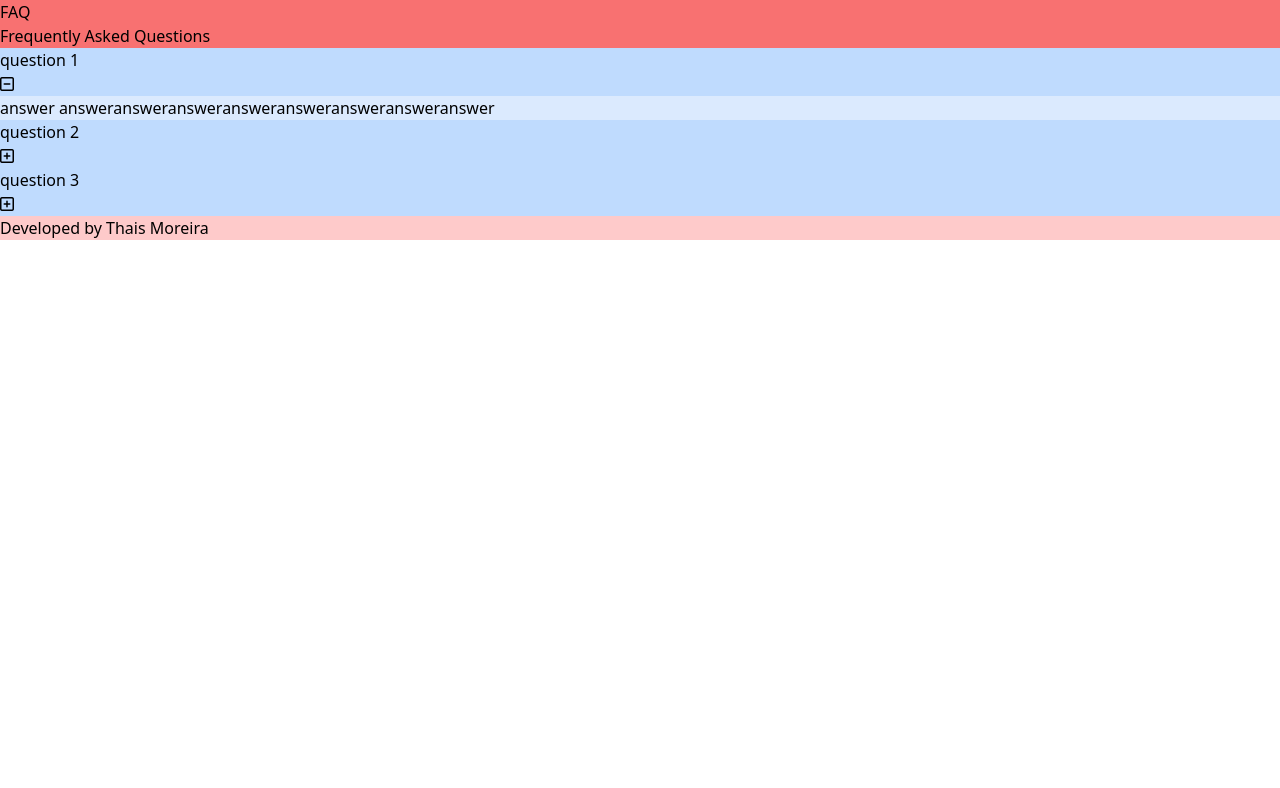
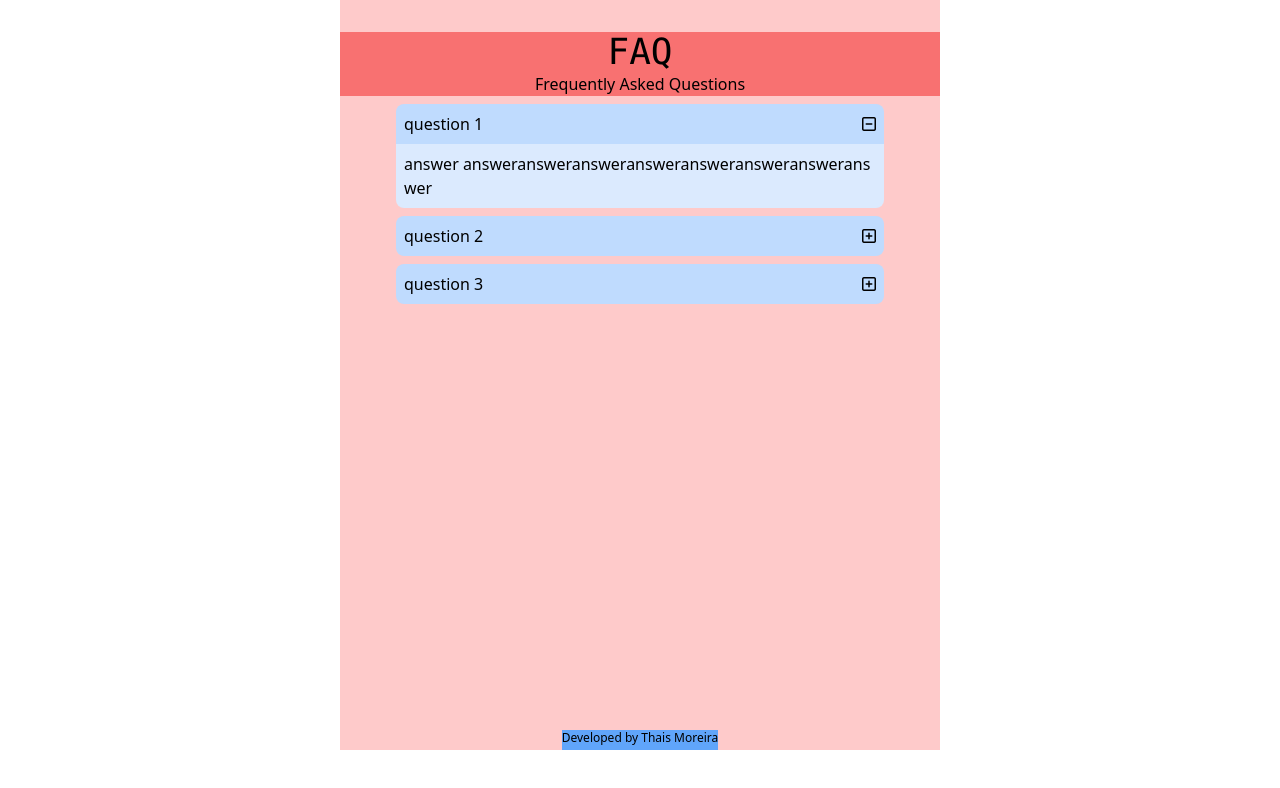
Before and after one commit to thaismoreiradev/faq-page, a website: page index.html in a window 1280 px wide. Both pictures are taken after a click on the element "question 1". Drawn offline with Linux system fonts and the light colour scheme.

Commit message:
creating style with tailwind

```diff
--- a/app.js
+++ b/app.js
@@ -5,6 +5,9 @@ const buttonQuestion3 = document.querySelector(".plus-minus-question-3")
 const answerQuestion1 = document.querySelector(".answer-question-1")
 const answerQuestion2 = document.querySelector(".answer-question-2")
 const answerQuestion3 = document.querySelector(".answer-question-3")
+const questionOneRounded = document.querySelector("#question-rounded-1")
+const questionTwoRounded = document.querySelector("#question-rounded-2")
+const questionThreeRounded = document.querySelector("#question-rounded-3")
 let openQuestionOne = false;
 let openQuestionTwo = false;
 let openQuestionThree = false;
@@ -30,9 +33,19 @@ questions.forEach( question => {
             plusMinusBtn.classList.remove("fa-plus-square")
             plusMinusBtn.classList.add("fa-minus-square")
             answer.classList.remove("hidden")
+
+            // rule for change de border for rounded or not
+            questionOneRounded.classList.remove("rounded-lg")
+            questionOneRounded.classList.add("rounded-t-lg")
             openQuestionOne = true
             openQuestionTwo = false
             openQuestionThree = false
+
+            questionTwoRounded.classList.remove("rounded-t-lg")
+            questionTwoRounded.classList.add("rounded-lg")
+
+            questionThreeRounded.classList.remove("rounded-t-lg")
+            questionThreeRounded.classList.add("rounded-lg")
 
             buttonQuestion2.classList.remove("fa-minus-square")
             buttonQuestion2.classList.add("fa-plus-square")
@@ -46,6 +59,10 @@ questions.forEach( question => {
             plusMinusBtn.classList.remove("fa-minus-square")
             plusMinusBtn.classList.add("fa-plus-square")
             answer.classList.add("hidden")
+
+            // rule for change de border for rounded or not
+            questionOneRounded.classList.remove("rounded-t-lg")
+            questionOneRounded.classList.add("rounded-lg")
 
             openQuestionOne = false
             openQuestionTwo = false
@@ -61,9 +78,19 @@ questions.forEach( question => {
             plusMinusBtn.classList.add("fa-minus-square")
             answer.classList.remove("hidden")
 
+            // rule for change de border for rounded or not
+            questionTwoRounded.classList.remove("rounded-lg")
+            questionTwoRounded.classList.add("rounded-t-lg")
+
             openQuestionOne = false
             openQuestionTwo = true
             openQuestionThree = false
+
+            questionOneRounded.classList.remove("rounded-t-lg")
+            questionOneRounded.classList.add("rounded-lg")
+
+            questionThreeRounded.classList.remove("rounded-t-lg")
+            questionThreeRounded.classList.add("rounded-lg")
 
             buttonQuestion1.classList.remove("fa-minus-square")
             buttonQuestion1.classList.add("fa-plus-square")
@@ -81,6 +108,10 @@ questions.forEach( question => {
             plusMinusBtn.classList.add("fa-plus-square")
             answer.classList.add("hidden")
 
+            // rule for change de border for rounded or not
+            questionTwoRounded.classList.remove("rounded-t-lg")
+            questionTwoRounded.classList.add("rounded-lg")
+
             openQuestionOne = false
             openQuestionTwo = false
             openQuestionThree = false
@@ -96,9 +127,19 @@ questions.forEach( question => {
             plusMinusBtn.classList.add("fa-minus-square")
             answer.classList.remove("hidden")
 
+            // rule for change de border for rounded or not
+            questionThreeRounded.classList.remove("rounded-lg")
+            questionThreeRounded.classList.add("rounded-t-lg")
+
             openQuestionOne = false
             openQuestionTwo = false
             openQuestionThree = true
+
+            questionOneRounded.classList.remove("rounded-t-lg")
+            questionOneRounded.classList.add("rounded-lg")
+
+            questionTwoRounded.classList.remove("rounded-t-lg")
+            questionTwoRounded.classList.add("rounded-lg")
 
             buttonQuestion1.classList.remove("fa-minus-square")
             buttonQuestion1.classList.add("fa-plus-square")
@@ -116,6 +157,10 @@ questions.forEach( question => {
             plusMinusBtn.classList.add("fa-plus-square")
             answer.classList.add("hidden")
 
+            // rule for change de border for rounded or not
+            questionThreeRounded.classList.remove("rounded-t-lg")
+            questionThreeRounded.classList.add("rounded-lg")
+
             openQuestionOne = false
             openQuestionTwo = false
             openQuestionThree = false
--- a/index.html
+++ b/index.html
@@ -13,22 +13,20 @@
 
 <body>
     <!-- container -->
-    <div class="bg-red-200">
+    <div class="bg-red-200 w-screen h-screen max-w-[600px] max-h-[750px] mx-auto flex flex-col items-center pt-8 gap-2 relative">
         <!-- tile -->
-        <header class="bg-red-400">
-            <h2>FAQ</h2>
+        <header class="bg-red-400 w-full flex flex-col items-center">
+            <h2 class="font-mono text-4xl">FAQ</h2>
             <h6>Frequently Asked Questions</h6>
         </header>
-        <!-- questions -->
-        <main>
-            <!-- question container -->
-            <div>
+        <!-- questions container -->
+        <main class="w-full flex flex-col gap-2 px-14">
 
                 <!-- first question -->
 
                 <!-- single question -->
-                <article class="question" id="question1">
-                    <div class="bg-blue-200">
+                <article class="question flex flex-col" id="question1">
+                    <div class="bg-blue-200 flex justify-between p-2 rounded-lg" id="question-rounded-1">
                         <p>question 1</p>
                         <button type="button" id="btn">
                             <!-- plus minus button -->
@@ -38,15 +36,15 @@
                         </button>
                     </div>
                     <!-- question answer -->
-                    <div id="answer" class="answer-question-1 hidden bg-blue-100">
+                    <div id="answer" class="answer-question-1 hidden bg-blue-100 p-2 break-all rounded-b-lg">
                         <p>answer answeransweransweransweransweransweransweranswer</p>
                     </div>
                 </article>
 
                 <!-- second question -->
 
-                <article class="question" id="question2">
-                    <div class="bg-blue-200">
+                <article class="question flex flex-col" id="question2">
+                    <div class="bg-blue-200 flex justify-between p-2 rounded-lg" id="question-rounded-2">
                         <p>question 2</p>
                         <button type="button" id="btn">
                             <!-- plus minus button -->
@@ -56,7 +54,7 @@
                         </button>
                     </div>
                     <!-- question answer -->
-                    <div id="answer" class="answer-question-2 hidden bg-blue-100">
+                    <div id="answer" class="answer-question-2 hidden bg-blue-100 p-2 break-all rounded-b-lg">
                         <p>answer answeransweransweransweransweransweransweranswer</p>
                     </div>
                 </article>
@@ -64,8 +62,8 @@
 
                 <!-- third question -->
 
-                <article class="question" id="question3">
-                    <div class="bg-blue-200">
+                <article class="question flex flex-col" id="question3">
+                    <div class="bg-blue-200 flex justify-between p-2 rounded-lg" id="question-rounded-3">
                         <p>question 3</p>
                         <button type="button" id="btn">
                             <!-- plus minus button -->
@@ -75,14 +73,14 @@
                         </button>
                     </div>
                     <!-- question answer -->
-                    <div id="answer" class="answer-question-3 hidden bg-blue-100">
+                    <div id="answer" class="answer-question-3 hidden bg-blue-100 p-2 break-all rounded-b-lg">
                         <p>answer answeransweransweransweransweransweransweranswer</p>
                     </div>
                 </article>
 
-            </div>
+
         </main>
-        <footer>
+        <footer class="bg-blue-400 absolute bottom-0 pb-1 text-xs">
             <p>Developed by
                 <a href="https://github.com/thaismoreiradev" target="_blank" rel="noopener noreferrer">Thais
                     Moreira
```
Also changed, not shown: main.css.
